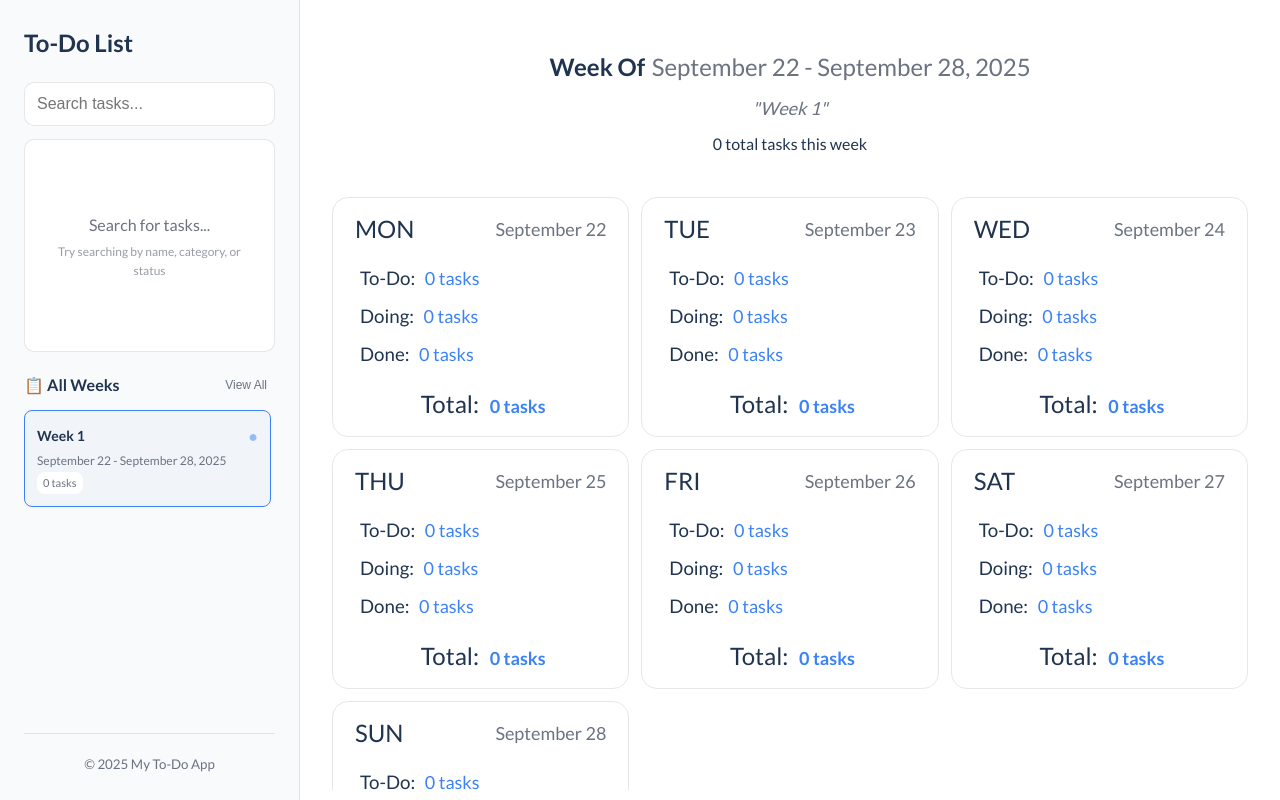
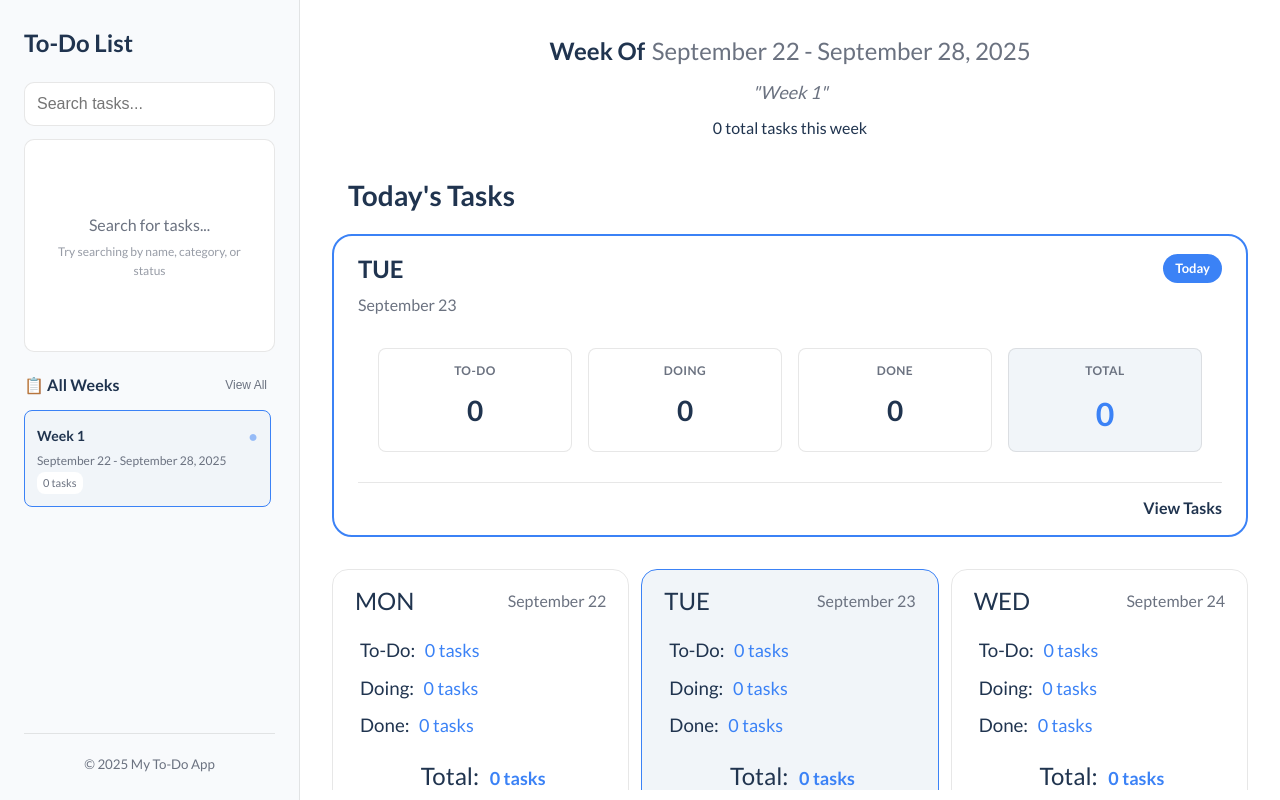
Before and after one commit to shefoo-om/To-Do-List, a Vue app: page / in a window 1280 px wide. Built offline with nearby package versions, Linux system fonts and the light colour scheme; a web font is replaced by a local one.

Commit message:
Add current day for the home view

```diff
--- a/src/stores/todoStore.js
+++ b/src/stores/todoStore.js
@@ -24,7 +24,14 @@ export const useTodoStore = defineStore('todoStore', () => {
   const getISODate = (date) => {
     return new Date(date).toISOString().split('T')[0]
   }
+  const getCurrentDay = computed(() => {
+    const today = new Date()
+    const todayISO = getISODate(today)
 
+    // eslint-disable-next-line no-unused-vars
+    const _ = tasks.value.length
+    return days.value.find(day => day.fullDate === todayISO) || null
+  })
   const generateWeekData = (weekId, weekNumber, startDate) => {
     const weekDays = []
     const dayNames = ['MON', 'TUE', 'WED', 'THU', 'FRI', 'SAT', 'SUN']
@@ -380,6 +387,7 @@ export const useTodoStore = defineStore('todoStore', () => {
     getCurrentWeekByDate,
     getCurrentWeekDaysByDate,
     getWeekTaskCountByDate,
+    getCurrentDay,
 
 
     initializeStore,
--- a/src/views/HomeView.vue
+++ b/src/views/HomeView.vue
@@ -1,19 +1,25 @@
 <script setup>
-import { onMounted } from 'vue'
+import { onMounted, computed } from 'vue'
 import { RouterLink } from 'vue-router'
 import { useTodoStore } from '@/stores/todoStore.js'
 
 const todoStore = useTodoStore()
 
-const {
-  getCurrentWeekByDate: currentWeek,
-  getCurrentWeekDaysByDate: currentWeekDays,
-  getWeekTaskCountByDate: weekTaskCount,
-} = todoStore
+// Don't destructure - keep store reference for reactivity
+const currentWeek = computed(() => todoStore.getCurrentWeekByDate)
+const currentWeekDays = computed(() => todoStore.getCurrentWeekDaysByDate)
+const weekTaskCount = computed(() => todoStore.getWeekTaskCountByDate)
+const currentDay = computed(() => todoStore.getCurrentDay)
 
 const getTaskCounts = (dayId) => {
   return todoStore.getTaskCountsForDay(dayId)
 }
+
+const currentDayTaskCounts = computed(() => {
+  const day = currentDay.value
+  if (!day) return { todo: 0, doing: 0, done: 0, total: 0 }
+  return todoStore.getTaskCountsForDay(day.id)
+})
 
 onMounted(() => {
   todoStore.initializeStore()
@@ -30,12 +36,51 @@ onMounted(() => {
       <p class="week-name text-secondary">{{ currentWeek?.name ? `"${currentWeek.name}"` : '' }}</p>
       <p class="week-stats text-primary">{{ weekTaskCount }} total tasks this week</p>
     </div>
+    <div v-if="currentDay" class="current-day-section">
+      <h1 class="text-primary section-title">Today's Tasks</h1>
+      <RouterLink :to="`/day/${currentDay.id}`" class="current-day-card">
+        <div class="current-day-header">
+          <div class="day-info">
+            <h2 class="day-name text-primary">{{ currentDay.name }}</h2>
+            <span class="current-badge">Today</span>
+          </div>
+          <p class="day-date text-secondary">{{ currentDay.date }}</p>
+        </div>
+
+        <div class="current-day-stats">
+          <div class="stat-item">
+            <span class="stat-label text-secondary">To-Do</span>
+            <span class="stat-value text-primary">{{ currentDayTaskCounts.todo }}</span>
+          </div>
+          <div class="stat-item">
+            <span class="stat-label text-secondary">Doing</span>
+            <span class="stat-value text-primary">{{ currentDayTaskCounts.doing }}</span>
+          </div>
+          <div class="stat-item">
+            <span class="stat-label text-secondary">Done</span>
+            <span class="stat-value text-primary">{{ currentDayTaskCounts.done }}</span>
+          </div>
+          <div class="stat-item stat-item--total">
+            <span class="stat-label text-secondary">Total</span>
+            <span class="stat-value stat-value--large text-primary">{{
+              currentDayTaskCounts.total
+            }}</span>
+          </div>
+        </div>
+
+        <div class="current-day-footer">
+          <span class="view-link text-primary">View Tasks</span>
+        </div>
+      </RouterLink>
+    </div>
+
     <div class="days-tasks">
       <RouterLink
         v-for="day in currentWeekDays"
         :key="day.id"
         :to="`/day/${day.id}`"
         class="day-card"
+        :class="{ 'day-card--current': currentDay?.id === day.id }"
       >
         <div class="main-day">
           <h2 class="day-head">{{ day.name }}</h2>
@@ -67,15 +112,152 @@ onMounted(() => {
   display: flex;
   flex-direction: column;
   justify-content: flex-start;
-  gap: 24px;
+  gap: 32px;
+}
+
+.current-day-section {
+  width: 100%;
+}
+
+.section-title {
+  font-size: 28px;
+  font-weight: 700;
+  margin-bottom: 16px;
+  padding: 0 16px;
+}
+
+.current-day-card {
+  background: var(--bg-card);
+  border: 2px solid var(--primary-color);
+  border-radius: 20px;
+  padding: 14px 24px;
+  display: flex;
+  flex-direction: column;
+  gap: 10px;
+  cursor: pointer;
+  transition: all 0.3s;
+  text-decoration: none;
+}
+
+.current-day-card:hover {
+  background: var(--bg-hover);
+}
+
+.current-day-header {
+  display: flex;
+  flex-direction: column;
+  gap: 4px;
+}
+
+.day-info {
+  display: flex;
+  justify-content: space-between;
+  align-items: center;
+  gap: 12px;
+  flex-wrap: wrap;
+}
+
+.day-name {
+  font-size: 24px;
+  font-weight: 600;
+  margin: 0;
+}
+
+.current-badge {
+  background: var(--primary-color);
+  color: white;
+  padding: 4px 12px;
+  border-radius: 16px;
+  font-size: 13px;
+  font-weight: 600;
+}
+
+.day-date {
+  font-size: 16px;
+}
+
+.current-day-stats {
+  display: grid;
+  grid-template-columns: repeat(4, 1fr);
+  gap: 16px;
+  padding: 20px;
+  background: var(--bg-main);
+  border-radius: 12px;
+}
+
+@media (max-width: 768px) {
+  .current-day-stats {
+    grid-template-columns: repeat(2, 1fr);
+    gap: 12px;
+  }
+}
+
+@media (max-width: 480px) {
+  .current-day-stats {
+    gap: 20px;
+  }
+}
+
+.stat-item {
+  display: flex;
+  flex-direction: column;
+  gap: 8px;
+  align-items: center;
+  padding: 12px;
+  background: var(--bg-card);
+  border-radius: 8px;
+  border: 1px solid var(--color-border);
+}
+
+.stat-item--total {
+  background: var(--bg-hover);
+}
+
+.stat-label {
+  font-size: 12px;
+  font-weight: 600;
+  text-transform: uppercase;
+  letter-spacing: 0.5px;
+}
+
+.stat-value {
+  font-size: 28px;
+  font-weight: 700;
+}
+
+.stat-value--large {
+  font-size: 32px;
+  color: var(--primary-color);
+}
+
+.current-day-footer {
+  display: flex;
+  justify-content: flex-end;
+  padding-top: 12px;
+  border-top: 1px solid var(--color-border);
+}
+
+.view-link {
+  font-weight: 600;
+  font-size: 16px;
+  transition: all 0.3s;
+}
+
+.view-link:hover {
+  color: var(--primary-color);
 }
 
 .week-header {
   width: 100%;
   height: max-content;
   margin: 0px auto;
-  padding: 16px;
-  border-radius: 24px;
+  /* padding: 16px; */
+  /* border-radius: 24px; */
+}
+@media (max-width: 768px) {
+  .week-header {
+    padding: 16px;
+  }
 }
 
 .week-title {
@@ -108,9 +290,9 @@ onMounted(() => {
   }
 }
 
+/* Days Grid */
 .days-tasks {
   width: 100%;
-  /* height: 100%; */
   display: grid;
   justify-content: flex-start;
   grid-template-columns: repeat(4, 1fr);
@@ -177,6 +359,11 @@ onMounted(() => {
   background: var(--bg-hover);
 }
 
+.day-card--current {
+  border-color: var(--primary-color);
+  background: var(--bg-hover);
+}
+
 @media (max-width: 767px) {
   .day-card {
     padding: 10px 16px;
@@ -193,11 +380,6 @@ onMounted(() => {
 
 .day-head {
   font-weight: 500;
-}
-
-.day-date {
-  font-weight: 400;
-  font-size: 18px;
 }
 
 .day-type-of-tasks {
```
